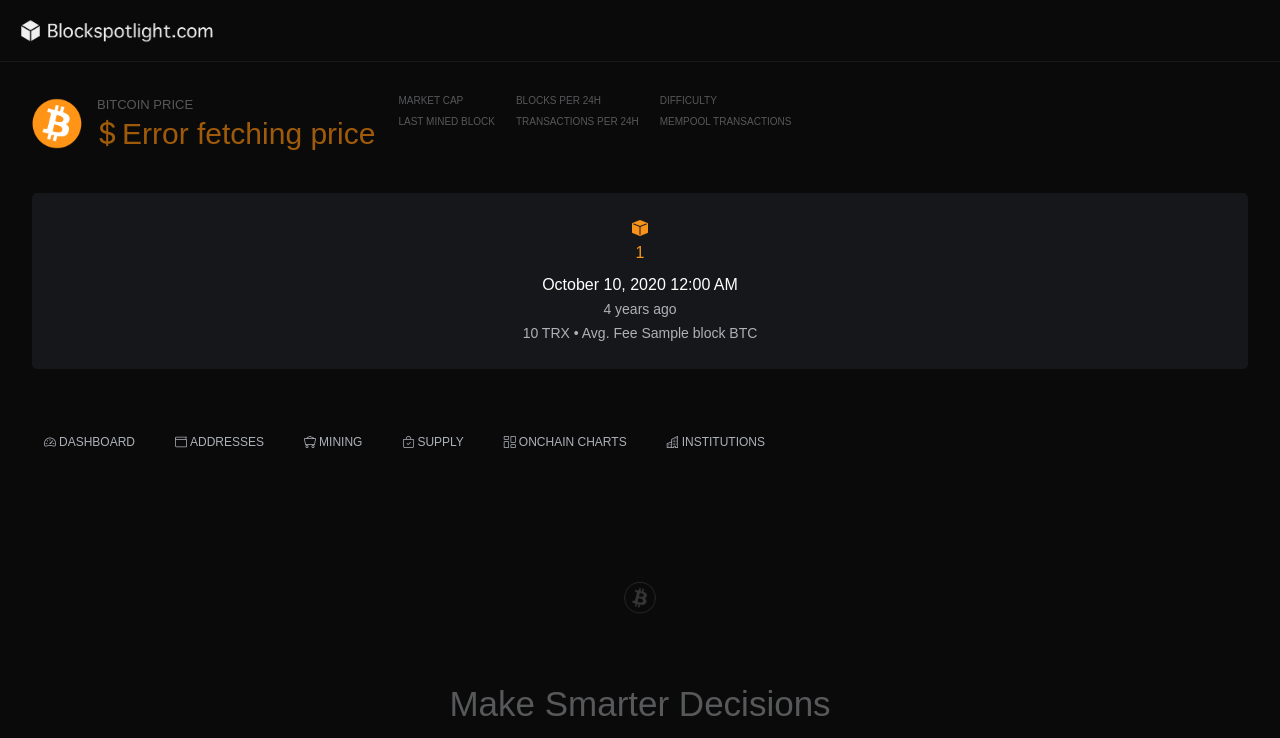
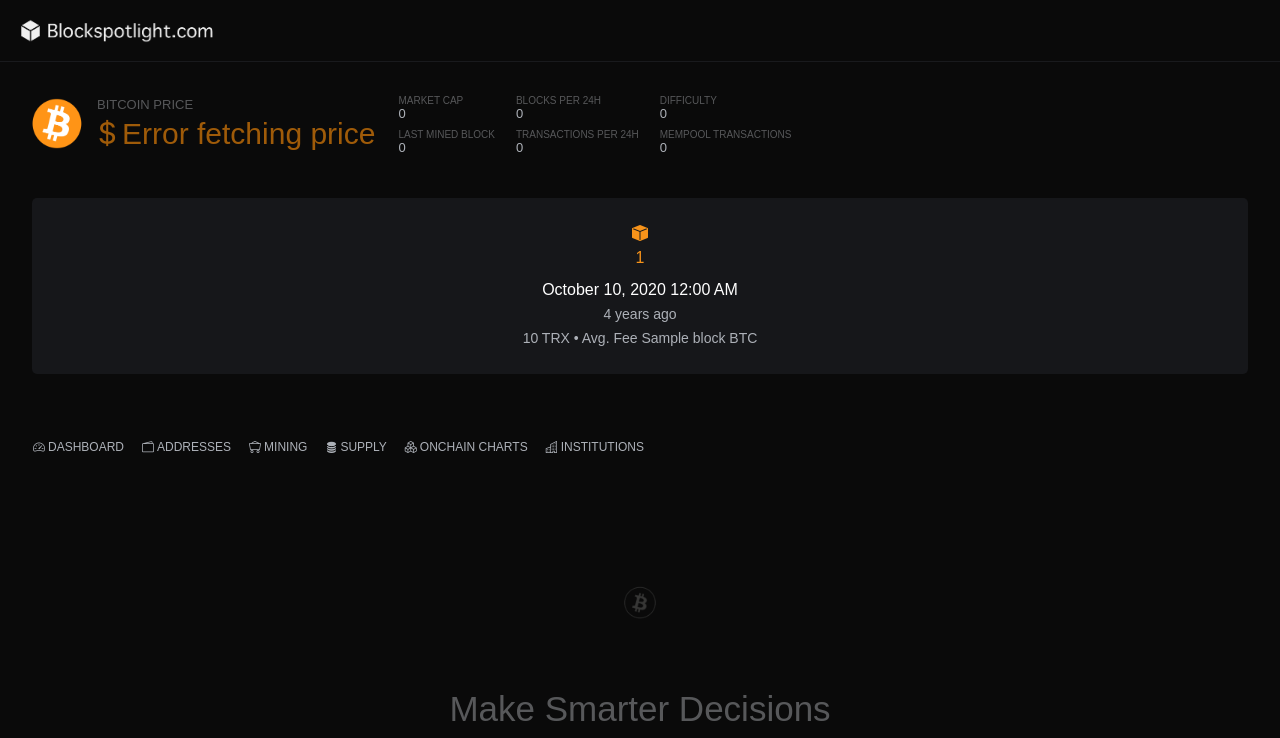
Before and after one commit to pantomeczek/bsp-www-v2, a Flask app: template www/website/templates/content.html in a window 1280 px wide. Shown: the top 738 px of the page. Run offline with Flask 3, Linux system fonts and the light colour scheme; the template is opened without the code that fills it: most values are stand-ins (such as "Sample title", 1, 10 or a date in 2020); some libraries are stand-ins or nearby versions.

Commit message:
restruct

```diff
--- a/www/website/code/charts.py
+++ b/www/website/code/charts.py
@@ -16,7 +16,7 @@
 
 def get_stats_from_df(df):
 
-     today = datetime.now().replace(hour=0, minute=0, second=0, microsecond=0) - timedelta(days=30)
+     today = datetime.now().replace(hour=0, minute=0, second=0, microsecond=0) - timedelta(days=1)
      thirty_days_ago = today - timedelta(days=30)
      sixty_days_ago = today - timedelta(days=60)
 
--- a/www/website/static/css/blockspotlight/main.css
+++ b/www/website/static/css/blockspotlight/main.css
@@ -133,6 +133,11 @@
 a.mobile-button-small.active {
   font-size: 15px !important;
   padding: 0px 7px !important;
+}
+
+.main-menu-items .nav-link {
+  padding-left: 5px !important;
+  padding-right: 5px !important;
 }
 
 .btc_bg {
--- a/www/website/templates/base.html
+++ b/www/website/templates/base.html
@@ -40,7 +40,7 @@
           <div class="me-auto pt-2" style="padding-right: 10px;">
             <div class="btc_bg">
               <div class="small-dark-label bitcoin-price-value">Bitcoin price</div>
-              <div id="btc-price"><i class="bi bi-currency-dollar"></i><span id="btc-price-value"></span></div>
+              <div id="btc-price"><i class="bi bi-currency-dollar"></i><span id="btc-price-value">00,000.00</span></div>
             </div>
           </div>
 
@@ -49,33 +49,33 @@
           <div class="mx-auto px-2">
             <div class="py-1">
               <div class="small-dark-label" style="line-height: 13px; padding-left: 5px; font-size: 10px;">Market Cap</div>
-              <div class="small-white-label bitcoin-meta-value" id="market-cap-usd" ></div>
+              <div class="small-white-label bitcoin-meta-value" id="market-cap-usd" >0</div>
             </div>
             <div class="py-1">
               <div class="small-dark-label" style="line-height: 13px; padding-left: 5px; font-size: 10px;">Last mined block</div>
-              <div class="small-white-label bitcoin-meta-value" id="btc-block-height" ></div>
+              <div class="small-white-label bitcoin-meta-value" id="btc-block-height" >0</div>
             </div>
           </div>
 
           <div class="mx-auto px-2 d-none d-md-block">
             <div class="py-1">
               <div class="small-dark-label" style="line-height: 13px; padding-left: 5px; font-size: 10px;">Blocks per 24h</div>
-              <div class="small-white-label bitcoin-meta-value" id="blocks-per-24" ></div>
+              <div class="small-white-label bitcoin-meta-value" id="blocks-per-24" >0</div>
             </div>
             <div class="py-1">
               <div class="small-dark-label" style="line-height: 13px; padding-left: 5px; font-size: 10px;">Transactions per 24h</div>
-              <div class="small-white-label bitcoin-meta-value" id="transactions-per-24" ></div>
+              <div class="small-white-label bitcoin-meta-value" id="transactions-per-24" >0</div>
             </div>
           </div>
 
           <div class="mx-auto px-2 d-none d-md-block">
             <div class="py-1">
               <div class="small-dark-label" style="line-height: 13px; padding-left: 5px; font-size: 10px;">Difficulty</div>
-              <div class="small-white-label bitcoin-meta-value" id="bitcoin-difficulty" ></div>
+              <div class="small-white-label bitcoin-meta-value" id="bitcoin-difficulty" >0</div>
             </div>
             <div class="py-1">
               <div class="small-dark-label" style="line-height: 13px; padding-left: 5px; font-size: 10px;">Mempool transactions</div>
-              <div class="small-white-label bitcoin-meta-value" id="mempool-transactions"></div>
+              <div class="small-white-label bitcoin-meta-value" id="mempool-transactions">0</div>
             </div>
           </div>
 
@@ -112,7 +112,7 @@
           </div>
 
       <div class="px-2 p-lg-0">
-        <ul class="nav nav-pills">
+        <ul class="nav nav-pills main-menu-items">
           <li class="nav-item d-none d-md-block mx-1">
             <a class="nav-link {% if content_type == 'dashboard' %}active{% endif %}" aria-current="page" href="/dashboard?type=dashboard"><i class="bi bi-speedometer2"></i>DASHBOARD</a>
           </li>
@@ -122,10 +122,10 @@
 
 
           <li class="nav-item d-none d-md-block mx-1">
-            <a class="nav-link {% if content_type == 'addresses' %}active{% endif %}" aria-current="page" href="/dashboard?type=addresses"><i class="bi bi-wallet"></i>ADDRESSES</a>
+            <a class="nav-link {% if content_type == 'addresses' %}active{% endif %}" aria-current="page" href="/dashboard?type=addresses"><i class="bi bi-wallet2"></i>ADDRESSES</a>
           </li>
           <li class="nav-item d-block d-md-none mx-1">
-            <a class="nav-link {% if content_type == 'addresses' %}active{% endif %} mobile-button" aria-current="page" href="/dashboard?type=addresses"><i class="bi bi-wallet"></i></a>
+            <a class="nav-link {% if content_type == 'addresses' %}active{% endif %} mobile-button" aria-current="page" href="/dashboard?type=addresses"><i class="bi bi-wallet2"></i></a>
           </li>
 
 
@@ -137,17 +137,17 @@
           </li>
 
           <li class="nav-item d-none d-md-block mx-1">
-            <a class="nav-link {% if content_type == 'supply' %}active{% endif %}" aria-current="page" href="/dashboard?type=supply"><i class="bi bi-bag-check"></i>SUPPLY</a>
+            <a class="nav-link {% if content_type == 'supply' %}active{% endif %}" aria-current="page" href="/dashboard?type=supply"><i class="bi bi-database-fill"></i>SUPPLY</a>
           </li>
           <li class="nav-item d-block d-md-none mx-1">
-            <a class="nav-link {% if content_type == 'supply' %}active{% endif %} mobile-button" aria-current="page" href="/dashboard?type=supply"><i class="bi bi-bag-check"></i></a>
+            <a class="nav-link {% if content_type == 'supply' %}active{% endif %} mobile-button" aria-current="page" href="/dashboard?type=supply"><i class="bi bi-database-fill"></i></a>
           </li>
 
           <li class="nav-item d-none d-md-block mx-1">
-            <a class="nav-link {% if content_type == 'onchain' %}active{% endif %}" aria-current="page" href="/dashboard?type=onchain"><i class="bi bi-columns-gap"></i>ONCHAIN CHARTS</a>
+            <a class="nav-link {% if content_type == 'onchain' %}active{% endif %}" aria-current="page" href="/dashboard?type=onchain"><i class="bi bi-boxes"></i>ONCHAIN CHARTS</a>
           </li>
           <li class="nav-item d-block d-md-none mx-1">
-            <a class="nav-link {% if content_type == 'onchain' %}active{% endif %} mobile-button" aria-current="page" href="/dashboard?type=onchain"><i class="bi bi-columns-gap"></i></a>
+            <a class="nav-link {% if content_type == 'onchain' %}active{% endif %} mobile-button" aria-current="page" href="/dashboard?type=onchain"><i class="bi bi-boxes"></i></a>
           </li>
 
           <li class="nav-item d-none d-md-block mx-1">
@@ -162,19 +162,19 @@
   </div>
   <div class="px-2 px-lg-4 mt-3">
     <div style="padding-left: 7px;">
-      <ul class="nav nav-pills">
+      <ul class="nav nav-pills main-menu-items">
         {% if content_type == 'addresses' %}
 
 
         <li class="nav-item d-none d-md-block mx-1">
           <a class="nav-link nav-link-light {% if metric == 'counts' %}active{% endif %}" aria-current="page" href="/dashboard?type=addresses&metric=counts">
-            <i class="bi bi-body-text"></i>
+            <i class="bi bi-sort-numeric-up"></i>
             Number of Addresses Holding X BTC
           </a>
         </li>
         <li class="nav-item d-block d-md-none mx-1">
           <a class="nav-link nav-link-light {% if metric == 'counts' %}active{% endif %} mobile-button-small" aria-current="page" href="/dashboard?type=addresses&metric=counts">
-            <i class="bi bi-body-text"></i>
+            <i class="bi bi-sort-numeric-up"></i>
           </a>
         </li>
 
@@ -186,10 +186,10 @@
         </li>
 
         <li class="nav-item d-none d-md-block mx-1">
-          <a class="nav-link nav-link-light {% if metric == 'activity' %}active{% endif %}" aria-current="page" href="/dashboard?type=addresses&metric=activity"><i class="bi bi-activity"></i>Activity of Addresses Holding X BTC</a>
+          <a class="nav-link nav-link-light {% if metric == 'activity' %}active{% endif %}" aria-current="page" href="/dashboard?type=addresses&metric=activity"><i class="bi bi-clipboard-pulse"></i>Activity of Addresses Holding X BTC</a>
         </li>
         <li class="nav-item d-block d-md-none mx-1">
-          <a class="nav-link nav-link-light {% if metric == 'activity' %}active{% endif %} mobile-button-small" aria-current="page" href="/dashboard?type=addresses&metric=activity"><i class="bi bi-activity"></i></a>
+          <a class="nav-link nav-link-light {% if metric == 'activity' %}active{% endif %} mobile-button-small" aria-current="page" href="/dashboard?type=addresses&metric=activity"><i class="bi bi-clipboard-pulse"></i></a>
         </li>
 
         <li class="nav-item d-none d-md-block mx-1">
@@ -202,84 +202,84 @@
         {% endif %}
         {% if content_type == 'mining' %}
         <li class="nav-item d-none d-md-block mx-1">
-          <a class="nav-link nav-link-light {% if metric == 'rewards' %}active{% endif %}" aria-current="page" href="/dashboard?type=mining&metric=rewards"><i class="bi bi-body-text"></i>Miners Revenue</a>
+          <a class="nav-link nav-link-light {% if metric == 'rewards' %}active{% endif %}" aria-current="page" href="/dashboard?type=mining&metric=rewards"><i class="bi bi-currency-bitcoin"></i>Miners Revenue</a>
         </li>
         <li class="nav-item d-block d-md-none mx-1">
-          <a class="nav-link nav-link-light {% if metric == 'rewards' %}active{% endif %} mobile-button-small" aria-current="page" href="/dashboard?type=mining&metric=rewards"><i class="bi bi-body-text"></i></a>
+          <a class="nav-link nav-link-light {% if metric == 'rewards' %}active{% endif %} mobile-button-small" aria-current="page" href="/dashboard?type=mining&metric=rewards"><i class="bi bi-currency-bitcoin"></i></a>
         </li>
 
         <li class="nav-item d-none d-md-block mx-1">
-          <a class="nav-link nav-link-light {% if metric == 'volumes' %}active{% endif %}" aria-current="page" href="/dashboard?type=mining&metric=volumes"><i class="bi bi-piggy-bank"></i>Blocks and Transactions Volumes</a>
+          <a class="nav-link nav-link-light {% if metric == 'volumes' %}active{% endif %}" aria-current="page" href="/dashboard?type=mining&metric=volumes"><i class="bi bi-boxes"></i>Blocks and Transactions Volumes</a>
         </li>
         <li class="nav-item d-block d-md-none mx-1">
-          <a class="nav-link nav-link-light {% if metric == 'volumes' %}active{% endif %} mobile-button-small" aria-current="page" href="/dashboard?type=mining&metric=volumes"><i class="bi bi-piggy-bank"></i></a>
+          <a class="nav-link nav-link-light {% if metric == 'volumes' %}active{% endif %} mobile-button-small" aria-current="page" href="/dashboard?type=mining&metric=volumes"><i class="bi bi-boxes"></i></a>
         </li>
 
         <li class="nav-item d-none d-md-block mx-1">
-          <a class="nav-link nav-link-light {% if metric == 'transfervolume' %}active{% endif %}" aria-current="page" href="/dashboard?type=mining&metric=transfervolume"><i class="bi bi-activity"></i>Transfer Volume</a>
+          <a class="nav-link nav-link-light {% if metric == 'transfervolume' %}active{% endif %}" aria-current="page" href="/dashboard?type=mining&metric=transfervolume"><i class="bi bi-file-bar-graph"></i>Transfer Volume</a>
         </li>
         <li class="nav-item d-block d-md-none mx-1">
-          <a class="nav-link nav-link-light {% if metric == 'transfervolume' %}active{% endif %} mobile-button-small" aria-current="page" href="/dashboard?type=mining&metric=transfervolume"><i class="bi bi-activity"></i></a>
+          <a class="nav-link nav-link-light {% if metric == 'transfervolume' %}active{% endif %} mobile-button-small" aria-current="page" href="/dashboard?type=mining&metric=transfervolume"><i class="bi bi-file-bar-graph"></i></a>
         </li>
 
         {% endif %}
         {% if content_type == 'onchain' %}
         <li class="nav-item d-none d-md-block mx-1">
-          <a class="nav-link nav-link-light {% if metric == 'sopr' %}active{% endif %}" aria-current="page" href="/dashboard?type=onchain&metric=sopr"><i class="bi bi-body-text"></i>Spent Output Profit Ratio</a>
+          <a class="nav-link nav-link-light {% if metric == 'sopr' %}active{% endif %}" aria-current="page" href="/dashboard?type=onchain&metric=sopr"><i class="bi bi-pie-chart-fill"></i>Spent Output Profit Ratio</a>
         </li>
         <li class="nav-item d-block d-md-none mx-1">
-          <a class="nav-link nav-link-light {% if metric == 'sopr' %}active{% endif %} mobile-button-small" aria-current="page" href="/dashboard?type=onchain&metric=sopr"><i class="bi bi-body-text"></i></a>
+          <a class="nav-link nav-link-light {% if metric == 'sopr' %}active{% endif %} mobile-button-small" aria-current="page" href="/dashboard?type=onchain&metric=sopr"><i class="bi bi-pie-chart-fill"></i></a>
         </li>
 
         <li class="nav-item d-none d-md-block mx-1">
-          <a class="nav-link nav-link-light {% if metric == 'supply' %}active{% endif %}" aria-current="page" href="/dashboard?type=onchain&metric=supply"><i class="bi bi-piggy-bank"></i>STH/LTH Supply</a>
+          <a class="nav-link nav-link-light {% if metric == 'supply' %}active{% endif %}" aria-current="page" href="/dashboard?type=onchain&metric=supply"><i class="bi bi-piggy-bank-fill"></i>STH/LTH Supply</a>
         </li>
         <li class="nav-item d-block d-md-none mx-1">
-          <a class="nav-link nav-link-light {% if metric == 'supply' %}active{% endif %} mobile-button-small" aria-current="page" href="/dashboard?type=onchain&metric=supply"><i class="bi bi-piggy-bank"></i></a>
+          <a class="nav-link nav-link-light {% if metric == 'supply' %}active{% endif %} mobile-button-small" aria-current="page" href="/dashboard?type=onchain&metric=supply"><i class="bi bi-piggy-bank-fill"></i></a>
         </li>
 
         <li class="nav-item d-none d-md-block mx-1">
-          <a class="nav-link nav-link-light {% if metric == 'realizedprice' %}active{% endif %}" aria-current="page" href="/dashboard?type=onchain&metric=realizedprice"><i class="bi bi-activity"></i>Realized Price</a>
+          <a class="nav-link nav-link-light {% if metric == 'realizedprice' %}active{% endif %}" aria-current="page" href="/dashboard?type=onchain&metric=realizedprice"><i class="bi bi-cash"></i>Realized Price</a>
         </li>
         <li class="nav-item d-block d-md-none mx-1">
-          <a class="nav-link nav-link-light {% if metric == 'realizedprice' %}active{% endif %} mobile-button-small" aria-current="page" href="/dashboard?type=onchain&metric=realizedprice"><i class="bi bi-activity"></i></a>
+          <a class="nav-link nav-link-light {% if metric == 'realizedprice' %}active{% endif %} mobile-button-small" aria-current="page" href="/dashboard?type=onchain&metric=realizedprice"><i class="bi bi-cash"></i></a>
         </li>
 
         <li class="nav-item d-none d-md-block mx-1">
-          <a class="nav-link nav-link-light {% if metric == 'profitloss' %}active{% endif %}" aria-current="page" href="/dashboard?type=onchain&metric=profitloss"><i class="bi bi-activity"></i>Addresses in Profit/Loss</a>
+          <a class="nav-link nav-link-light {% if metric == 'profitloss' %}active{% endif %}" aria-current="page" href="/dashboard?type=onchain&metric=profitloss"><i class="bi bi-plus-slash-minus"></i>Addresses in Profit/Loss</a>
         </li>
         <li class="nav-item d-block d-md-none mx-1">
-          <a class="nav-link nav-link-light {% if metric == 'profitloss' %}active{% endif %} mobile-button-small" aria-current="page" href="/dashboard?type=onchain&metric=profitloss"><i class="bi bi-activity"></i></a>
+          <a class="nav-link nav-link-light {% if metric == 'profitloss' %}active{% endif %} mobile-button-small" aria-current="page" href="/dashboard?type=onchain&metric=profitloss"><i class="bi bi-plus-slash-minus"></i></a>
         </li>
 
         <li class="nav-item d-none d-md-block mx-1">
-          <a class="nav-link nav-link-light {% if metric == 'other' %}active{% endif %}" aria-current="page" href="/dashboard?type=onchain&metric=other"><i class="bi bi-activity"></i>Other Indicators</a>
+          <a class="nav-link nav-link-light {% if metric == 'other' %}active{% endif %}" aria-current="page" href="/dashboard?type=onchain&metric=other"><i class="bi bi-bar-chart-fill"></i>Other Indicators</a>
         </li>
         <li class="nav-item d-block d-md-none mx-1">
-          <a class="nav-link nav-link-light {% if metric == 'other' %}active{% endif %} mobile-button-small" aria-current="page" href="/dashboard?type=onchain&metric=other"><i class="bi bi-activity"></i></a>
+          <a class="nav-link nav-link-light {% if metric == 'other' %}active{% endif %} mobile-button-small" aria-current="page" href="/dashboard?type=onchain&metric=other"><i class="bi bi-bar-chart-fill"></i></a>
         </li>
 
         {% endif %}
         {% if content_type == 'institutions' %}
         <li class="nav-item d-none d-md-block mx-1">
-          <a class="nav-link nav-link-light {% if metric == 'etfs' %}active{% endif %}" aria-current="page" href="/dashboard?type=institutions&institutions=etfs"><i class="bi bi-body-text"></i>ETFs</a>
+          <a class="nav-link nav-link-light {% if metric == 'etfs' %}active{% endif %}" aria-current="page" href="/dashboard?type=institutions&institutions=etfs"><i class="bi bi-building-exclamation"></i>ETFs</a>
         </li>
         <li class="nav-item d-block d-md-none mx-1">
-          <a class="nav-link nav-link-light {% if metric == 'etfs' %}active{% endif %} mobile-button-small" aria-current="page" href="/dashboard?type=institutions&institutions=etfs"><i class="bi bi-body-text"></i></a>
+          <a class="nav-link nav-link-light {% if metric == 'etfs' %}active{% endif %} mobile-button-small" aria-current="page" href="/dashboard?type=institutions&institutions=etfs"><i class="bi bi-building-exclamation"></i></a>
         </li>
 
         <li class="nav-item d-none d-md-block mx-1">
-          <a class="nav-link nav-link-light {% if metric == 'exchanges' %}active{% endif %}" aria-current="page" href="/dashboard?type=institutions&metric=exchanges"><i class="bi bi-piggy-bank"></i>Exchanges</a>
+          <a class="nav-link nav-link-light {% if metric == 'exchanges' %}active{% endif %}" aria-current="page" href="/dashboard?type=institutions&metric=exchanges"><i class="bi bi-currency-exchange"></i>Exchanges</a>
         </li>
         <li class="nav-item d-block d-md-none mx-1">
-          <a class="nav-link nav-link-light {% if metric == 'exchanges' %}active{% endif %} mobile-button-small" aria-current="page" href="/dashboard?type=institutions&metric=exchanges"><i class="bi bi-piggy-bank"></i></a>
+          <a class="nav-link nav-link-light {% if metric == 'exchanges' %}active{% endif %} mobile-button-small" aria-current="page" href="/dashboard?type=institutions&metric=exchanges"><i class="bi bi-currency-exchange"></i></a>
         </li>
 
         <li class="nav-item d-none d-md-block mx-1">
-          <a class="nav-link nav-link-light {% if metric == 'other' %}active{% endif %}" aria-current="page" href="/dashboard?type=institutions&metric=other"><i class="bi bi-activity"></i>Other</a>
+          <a class="nav-link nav-link-light {% if metric == 'other' %}active{% endif %}" aria-current="page" href="/dashboard?type=institutions&metric=other"><i class="bi bi-bar-chart-fill"></i>Other</a>
         </li>
         <li class="nav-item d-block d-md-none mx-1">
-          <a class="nav-link nav-link-light {% if metric == 'other' %}active{% endif %} mobile-button-small" aria-current="page" href="/dashboard?type=institutions&metric=other"><i class="bi bi-activity"></i></a>
+          <a class="nav-link nav-link-light {% if metric == 'other' %}active{% endif %} mobile-button-small" aria-current="page" href="/dashboard?type=institutions&metric=other"><i class="bi bi-bar-chart-fill"></i></a>
         </li>
         {% endif %}
       </ul>
--- a/www/website/templates/content.html
+++ b/www/website/templates/content.html
@@ -32,16 +32,16 @@
                   {% if j['change_0'] == "-"  %}
                   <i class="bi bi-arrow-down-short change_minus"></i>
                   {% endif  %}
-                  {{ "{:.2f}".format(j['day_0_perc']) }}%
+                  {{ "{:,.2f}".format(j['day_0_perc']) }}%
                 </td>
                 <td class="main-stat-values">
                   {% if j['change_30'] == "+"  %}
-                  <span class="change_plus"><i class="bi bi-arrow-up-short change_plus"></i> {{ "{:.2f}".format(j['day_30_perc']) }}%</span>
+                  <span class="change_plus"><i class="bi bi-arrow-up-short change_plus"></i> {{ "{:,.2f}".format(j['day_30_perc']) }}%</span>
                   {% endif  %}
                   {% if j['change_30'] == "-"  %}
-                  <span class="change_minus"><i class="bi bi-arrow-up-short change_minus"></i> {{ "{:.2f}".format(j['day_30_perc']) }}%</span>
+                  <span class="change_minus"><i class="bi bi-arrow-up-short change_minus"></i> {{ "{:,.2f}".format(j['day_30_perc']) }}%</span>
                   {% endif  %}
-                  {% if j['change_30'] == "="  %} {{ "{:.2f}".format(j['day_30_perc']) }}% {% endif  %}
+                  {% if j['change_30'] == "="  %} {{ "{:,.2f}".format(j['day_30_perc']) }}% {% endif  %}
 
                 </td>
                 <td class="main-stat-values">
@@ -49,9 +49,9 @@
                   <span class="change_plus"><i class="bi bi-arrow-up-short change_plus"></i> {{ "{:.2f}".format(j['day_60_perc']) }}%</span>
                   {% endif  %}
                   {% if j['change_60'] == "-"  %}
-                  <span class="change_minus"><i class="bi bi-arrow-up-short change_minus"></i> {{ "{:.2f}".format(j['day_60_perc']) }}%</span>
+                  <span class="change_minus"><i class="bi bi-arrow-up-short change_minus"></i> {{ "{:,.2f}".format(j['day_60_perc']) }}%</span>
                   {% endif  %}
-                  {% if j['change_60'] == "="  %} {{ "{:.2f}".format(j['day_60_perc']) }}% {% endif  %}
+                  {% if j['change_60'] == "="  %} {{ "{:,.2f}".format(j['day_60_perc']) }}% {% endif  %}
                 </td>
               </tr>
               {%endfor%}
@@ -79,7 +79,7 @@
                                       {% if i.stats['today']['diff'] == "-"  %}
                                       <i class="bi bi-arrow-down-short change_minus"></i>
                                       {% endif  %}
-                                      {{i.stats['today']['value']}}
+                                      {{"{:,.2f}".format(i.stats['today']['value'])}}
                                   </div>
                               </li>
                               <li class="list-group-item" style="background-color: transparent; border: none;">
@@ -87,17 +87,17 @@
 
                                   {% if i.stats['30']['diff'] == "+"  %}
                                   <div class="price-diff-value change_plus">
-                                      <i class="bi bi-arrow-up-short"></i>{{i.stats['30']['value']}}
+                                      <i class="bi bi-arrow-up-short"></i>{{"{:,.2f}".format(i.stats['30']['value'])}}
                                   </div>
                                   {% endif  %}
                                   {% if i.stats['30']['diff'] == "-"  %}
                                   <div class="price-diff-value change_minus">
-                                      <i class="bi bi-arrow-down-short"></i>{{i.stats['30']['value']}}
+                                      <i class="bi bi-arrow-down-short"></i>{{"{:,.2f}".format(i.stats['30']['value'])}}
                                   </div>
                                   {% endif  %}
                                   {% if i.stats['30']['diff'] == "="  %}
                                   <div class="price-diff-value">
-                                      {{i.stats['30']['value']}}
+                                      {{"{:,.2f}".format(i.stats['30']['value'])}}
                                   </div>
                                   {% endif  %}
 
@@ -107,17 +107,17 @@
 
                                   {% if i.stats['60']['diff'] == "+"  %}
                                   <div class="price-diff-value change_plus">
-                                      <i class="bi bi-arrow-up-short"></i>{{i.stats['60']['value']}}
+                                      <i class="bi bi-arrow-up-short"></i>{{"{:,.2f}".format(i.stats['60']['value'])}}
                                   </div>
                                   {% endif  %}
                                   {% if i.stats['60']['diff'] == "-"  %}
                                   <div class="price-diff-value change_minus">
-                                      <i class="bi bi-arrow-down-short"></i>{{i.stats['60']['value']}}
+                                      <i class="bi bi-arrow-down-short"></i>{{"{:,.2f}".format(i.stats['60']['value'])}}
                                   </div>
                                   {% endif  %}
                                   {% if i.stats['60']['diff'] == "="  %}
                                   <div class="price-diff-value">
-                                      {{i.stats['60']['value']}}
+                                      {{"{:,.2f}".format(i.stats['60']['value'])}}
                                   </div>
                                   {% endif  %}
                               </li>
```
Also changed, not shown: www/website/templates/charts.html (+7 -7 lines).
